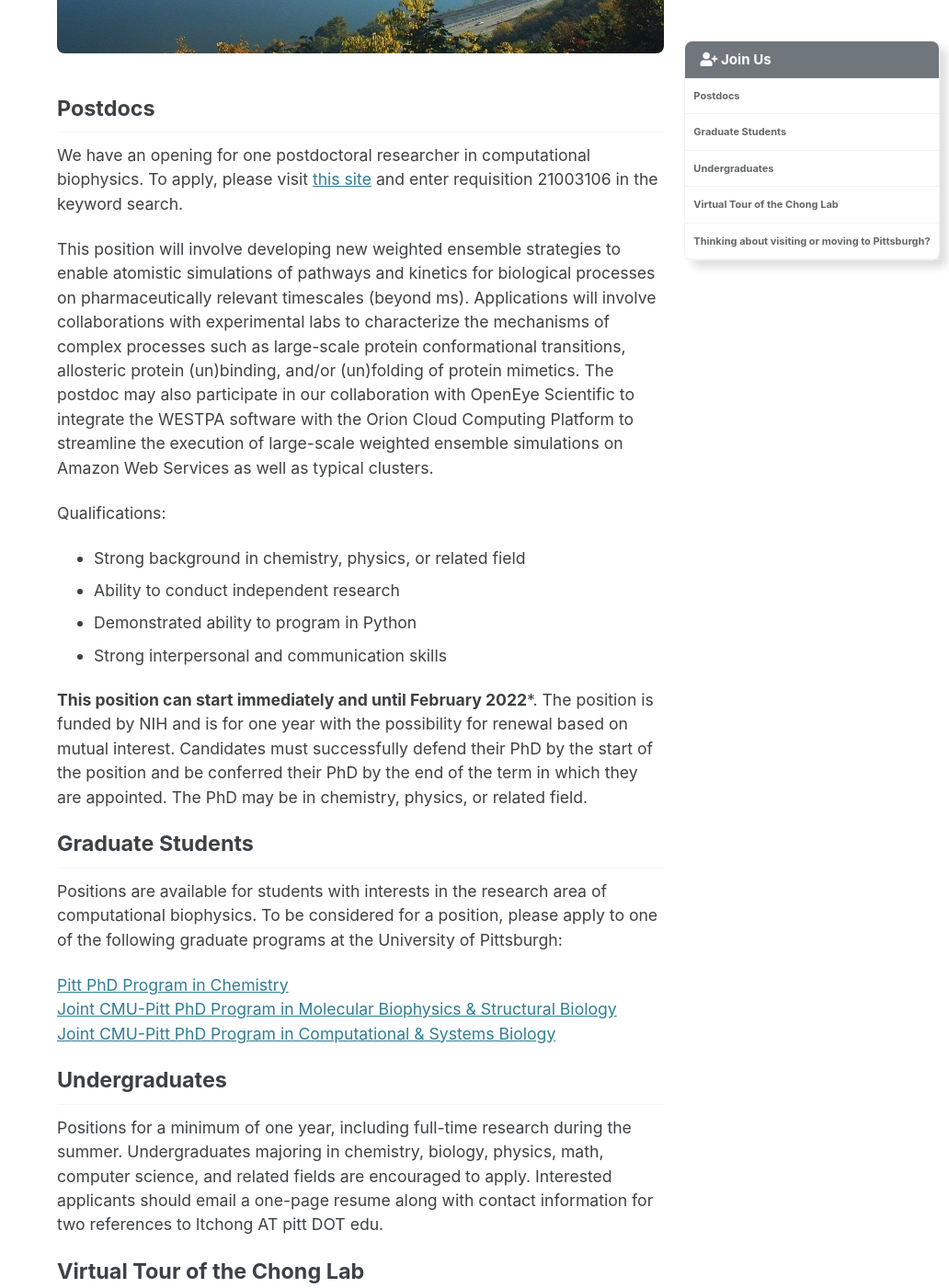
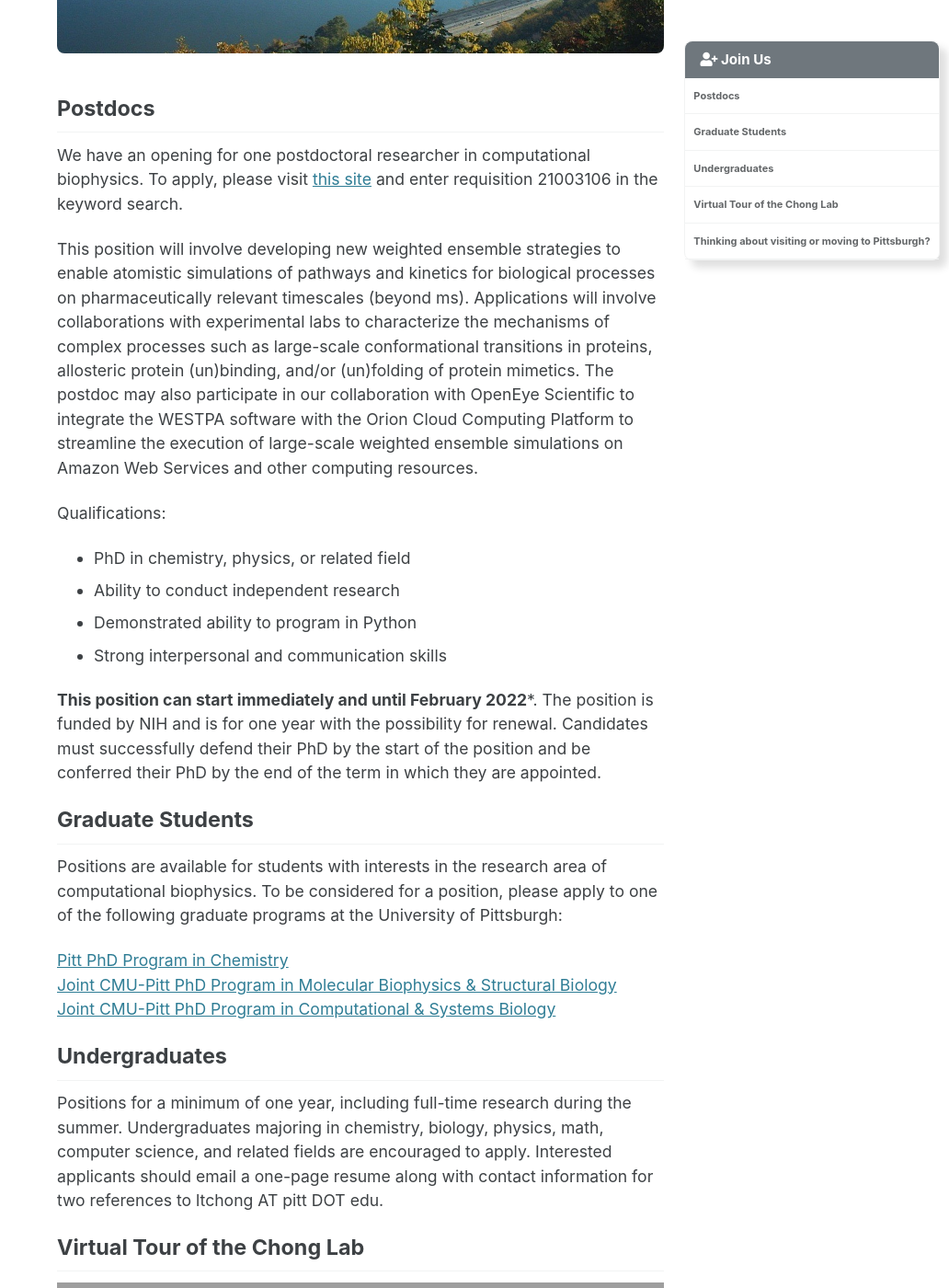
Before and after one commit to darianyang/mm-github-pages-test, a Jekyll site: the page built from _pages/join_us.md, in a window 1280 px wide and 1400 px high, scrolled down 1113 px. Shown: the whole window at 92% size, without its empty margins (248-1280 px from the left). Built offline with Jekyll 4.4.1, drawn with Linux system fonts in a browser that asks for light colours; cached includes are drawn as plain includes; grey boxes are pictures that could not be loaded.

Commit message:
Update join_us.md

```diff
--- a/_pages/join_us.md
+++ b/_pages/join_us.md
@@ -32,15 +32,15 @@
 ## Postdocs
 We have an opening for one postdoctoral researcher in computational biophysics. To apply, please visit [this site](https://cfopitt.taleo.net/careersection/pitt_faculty_external_pd/jobsearch.ftl?lang=en&portal=24100023232) and enter requisition 21003106 in the keyword search.
 
-This position will involve developing new weighted ensemble strategies to enable atomistic simulations of pathways and kinetics for biological processes on pharmaceutically relevant timescales (beyond ms). Applications will involve collaborations with experimental labs to characterize the mechanisms of complex processes such as large-scale protein conformational transitions, allosteric protein (un)binding, and/or (un)folding of protein mimetics. The postdoc may also participate in our collaboration with OpenEye Scientific to integrate the WESTPA software with the Orion Cloud Computing Platform to streamline the execution of large-scale weighted ensemble simulations on Amazon Web Services as well as typical clusters.
+This position will involve developing new weighted ensemble strategies to enable atomistic simulations of pathways and kinetics for biological processes on pharmaceutically relevant timescales (beyond ms). Applications will involve collaborations with experimental labs to characterize the mechanisms of complex processes such as large-scale conformational transitions in proteins, allosteric protein (un)binding, and/or (un)folding of protein mimetics. The postdoc may also participate in our collaboration with OpenEye Scientific to integrate the WESTPA software with the Orion Cloud Computing Platform to streamline the execution of large-scale weighted ensemble simulations on Amazon Web Services and other computing resources.
 
 Qualifications:
-* Strong background in chemistry, physics, or related field
+* PhD in chemistry, physics, or related field
 * Ability to conduct independent research
 * Demonstrated ability to program in Python
 * Strong interpersonal and communication skills
 
-**This position can start immediately and until February 2022***. The position is funded by NIH and is for one year with the possibility for renewal based on mutual interest. Candidates must successfully defend their PhD by the start of the position and be conferred their PhD by the end of the term in which they are appointed. The PhD may be in chemistry, physics, or related field.
+**This position can start immediately and until February 2022***. The position is funded by NIH and is for one year with the possibility for renewal. Candidates must successfully defend their PhD by the start of the position and be conferred their PhD by the end of the term in which they are appointed.
 
 ## Graduate Students
 Positions are available for students with interests in the research area of computational biophysics. To be considered for a position, please apply to one of the following graduate programs at the University of Pittsburgh:
```
